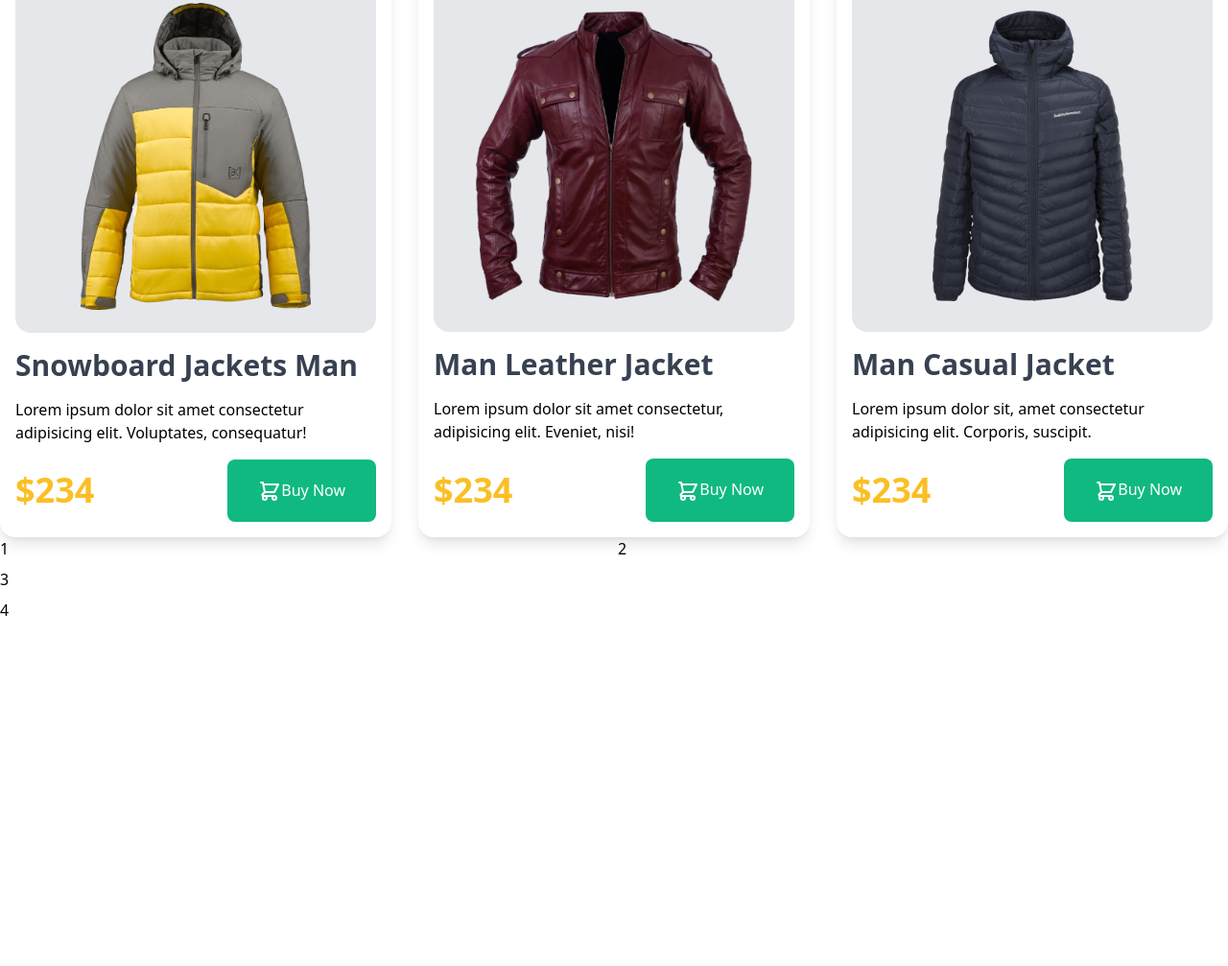
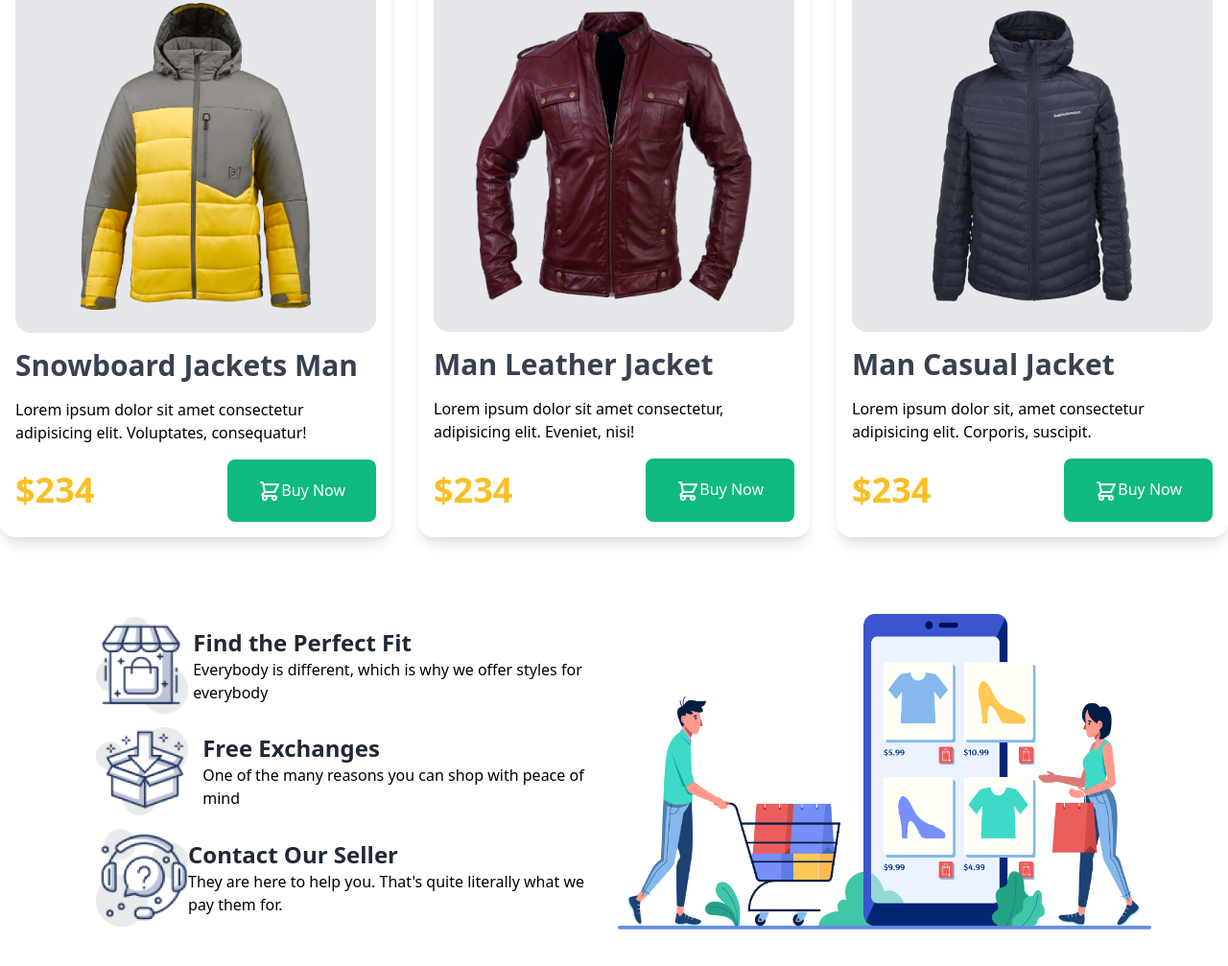
Before and after one commit to Jahid0178/Penguin-Fashion-Tailwind, a plain HTML site: page index.html in a window 1280 px wide. Shown: the part 1531-2538 px from the top of the page at 96% size. Before the commit the page ends 2179 px from the top, so only its background shows below. Drawn offline with nearby package versions, Linux system fonts and the light colour scheme.

Commit message:
added features section

```diff
--- a/index.html
+++ b/index.html
@@ -126,11 +126,37 @@
             </div>
         </section>
         <!-- Features Section -->
-        <section class="grid grid-cols-2 gap-2">
-            <div class="">1</div>
-            <div class="row-span-3">2</div>
-            <div class="">3</div>
-            <div class="">4</div>
+        <section class="grid grid-cols-2 gap-2 p-20">
+            <div class="flex items-center">
+                <div>
+                    <img class="w-24 mx-5" src="icons/image 12.png" alt="house-image">
+                </div>
+                <div>
+                    <h4 class="font-bold text-2xl text-gray-800">Find the Perfect Fit</h4>
+                    <p>Everybody is different, which is why we offer styles for everybody</p>
+                </div>
+            </div>
+            <div class="row-span-3">
+                <img src="images/shopping.png" alt="shopping-image">
+            </div>
+            <div class="flex items-center">
+                <div>
+                    <img class="w-24 mx-5" src="icons/image 13.png" alt="exchange-icon">
+                </div>
+                <div>
+                    <h4 class="font-bold text-2xl text-gray-800">Free Exchanges</h4>
+                    <p>One of the many reasons you can shop with peace of mind</p>
+                </div>
+            </div>
+            <div class="flex items-center">
+                <div>
+                    <img class="w-24 mx-5" src="icons/image 14.png" alt="help-center-icon">
+                </div>
+                <div>
+                    <h4 class="font-bold text-2xl text-gray-800">Contact Our Seller</h4>
+                    <p>They are here to help you. That's quite literally what we pay them for.</p>
+                </div>
+            </div>
         </section>
     </main>
 
```
